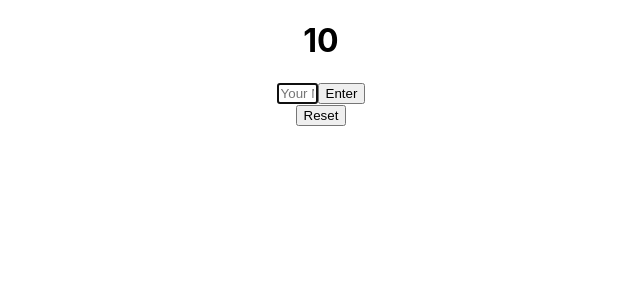
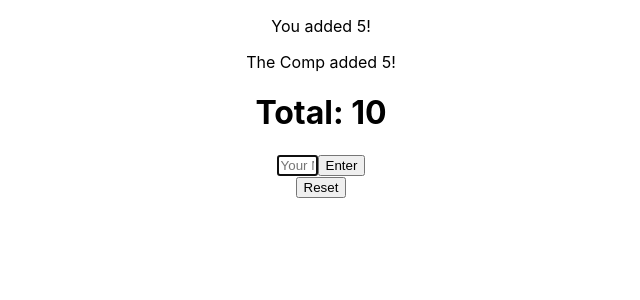
Before and after one commit to Lucidreline/arithmetic-game, a React (Create React App) app: page / in a window 1280 px wide. Both pictures are taken after typing "5" into the empty fields and a click on the button "Enter". Shown: the top 300 px of the page, without its empty margins (319-959 px from the left). Built offline with nearby package versions, Linux system fonts and the light colour scheme.

Commit message:
Every move is now recorded for you to see how you lost haha

```diff
--- a/public/index.html
+++ b/public/index.html
@@ -2,42 +2,17 @@
 <html lang="en">
   <head>
     <meta charset="utf-8" />
-    <link rel="icon" href="%PUBLIC_URL%/favicon.ico" />
     <meta name="viewport" content="width=device-width, initial-scale=1" />
     <meta name="theme-color" content="#000000" />
     <meta
       name="description"
-      content="Web site created using create-react-app"
+      content="Compete with my bot in a simple arithmetic game!"
     />
-    <link rel="apple-touch-icon" href="%PUBLIC_URL%/logo192.png" />
-    <!--
-      manifest.json provides metadata used when your web app is installed on a
-      user's mobile device or desktop. See https://developers.google.com/web/fundamentals/web-app-manifest/
-    -->
     <link rel="manifest" href="%PUBLIC_URL%/manifest.json" />
-    <!--
-      Notice the use of %PUBLIC_URL% in the tags above.
-      It will be replaced with the URL of the `public` folder during the build.
-      Only files inside the `public` folder can be referenced from the HTML.
-
-      Unlike "/favicon.ico" or "favicon.ico", "%PUBLIC_URL%/favicon.ico" will
-      work correctly both with client-side routing and a non-root public URL.
-      Learn how to configure a non-root public URL by running `npm run build`.
-    -->
-    <title>React App</title>
+    <title>Arith Game</title>
   </head>
   <body>
     <noscript>You need to enable JavaScript to run this app.</noscript>
     <div id="root"></div>
-    <!--
-      This HTML file is a template.
-      If you open it directly in the browser, you will see an empty page.
-
-      You can add webfonts, meta tags, or analytics to this file.
-      The build step will place the bundled scripts into the <body> tag.
-
-      To begin the development, run `npm start` or `yarn start`.
-      To create a production bundle, use `npm run build` or `yarn build`.
-    -->
   </body>
 </html>
--- a/src/App.js
+++ b/src/App.js
@@ -1,6 +1,7 @@
 import React from 'react';
 import './App.css';
 
+import { ChatBox } from './Components/chat-box/chat-box.component';
 import { NumberInputBox } from './Components/number-input/number-input.component';
 import { Btn } from './Components/btn/btn.component';
 
@@ -12,6 +13,7 @@ class App extends React.Component {
     this.state = {
       total: 0,
       userTurn: true,
+      messages: [],
       isWinner: false,
       computerLogicTrigger: 0,
     };
@@ -28,6 +30,7 @@ class App extends React.Component {
         userTurn: Math.random() >= 0.5,
         isWinner: false,
         computerLogicTrigger: Math.floor(Math.random() * 30 + 36),
+        messages: [],
       },
       () => {
         if (!this.state.userTurn) this.handleMove(this.computerLogic());
@@ -54,7 +57,20 @@ class App extends React.Component {
 
   handleMove = value => {
     console.log(value);
-    let { total, userTurn, isWinner } = this.state;
+    let { total, userTurn, isWinner, messages } = this.state;
+
+    let player;
+    let side;
+
+    if (userTurn) {
+      player = 'You';
+      side = 'right';
+    } else {
+      player = 'The Comp';
+      side = 'left';
+    }
+
+    messages.push({ side, message: `${player} added ${value}!` });
 
     userTurn = !userTurn;
 
@@ -63,7 +79,7 @@ class App extends React.Component {
       isWinner = true;
     } else total += value;
 
-    this.setState({ total, userTurn, isWinner }, () => {
+    this.setState({ total, userTurn, isWinner, messages }, () => {
       if (total === 100) {
         this.state.userTurn // this looks reverse because the user turn was flipped earlier
           ? console.log('You lost')
@@ -92,7 +108,8 @@ class App extends React.Component {
   render() {
     return (
       <div className='App'>
-        <h1>{this.state.total}</h1>
+        <ChatBox messages={this.state.messages} />
+        <h1>Total: {this.state.total}</h1>
         <NumberInputBox
           placeholder='Your Number'
           handleSubmit={this.handleSubmit}
--- a/src/Components/chat-box/chat-box.component.jsx
+++ b/src/Components/chat-box/chat-box.component.jsx
@@ -0,0 +1,11 @@
+import React from 'react';
+
+import { ChatBubble } from '../chat-bubble/chat-bubble.component';
+
+export const ChatBox = ({ messages }) => (
+  <div>
+    {messages.map((message, i) => (
+      <ChatBubble key={i} side={message.side} message={message.message} />
+    ))}
+  </div>
+);
--- a/src/Components/chat-bubble/chat-bubble.component.jsx
+++ b/src/Components/chat-bubble/chat-bubble.component.jsx
@@ -0,0 +1,7 @@
+import React from 'react';
+
+export const ChatBubble = ({ side, message }) => (
+  <div className={side}>
+    <p>{message}</p>
+  </div>
+);
```
